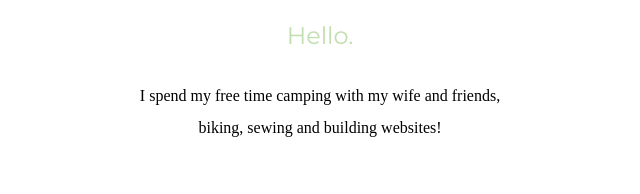
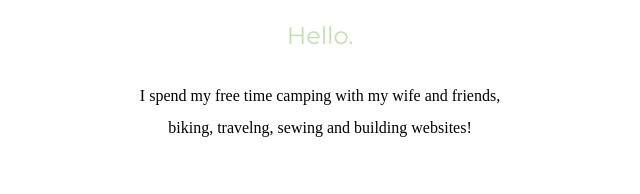
Before and after one commit to RachelSpallina/RachelSite, a plain HTML site: page index.html in a window 1280 px wide. Shown: the part 1017-1211 px from the top of the page, 320-960 px from the left. Drawn offline with Linux system fonts and the light colour scheme.

Commit message:
Update index.html

```diff
--- a/index.html
+++ b/index.html
@@ -24,7 +24,7 @@
       <img class="profile-pic" src="images/me.jpeg" alt="profile-pic">
       <h2>Hello.</h2>
       <div class="intro">
-        <p>I spend my free time camping with my wife and friends, biking, sewing and building websites!</p>
+        <p>I spend my free time camping with my wife and friends, biking, travelng, sewing and building websites!</p>
       </div>
 
     </div>
```
